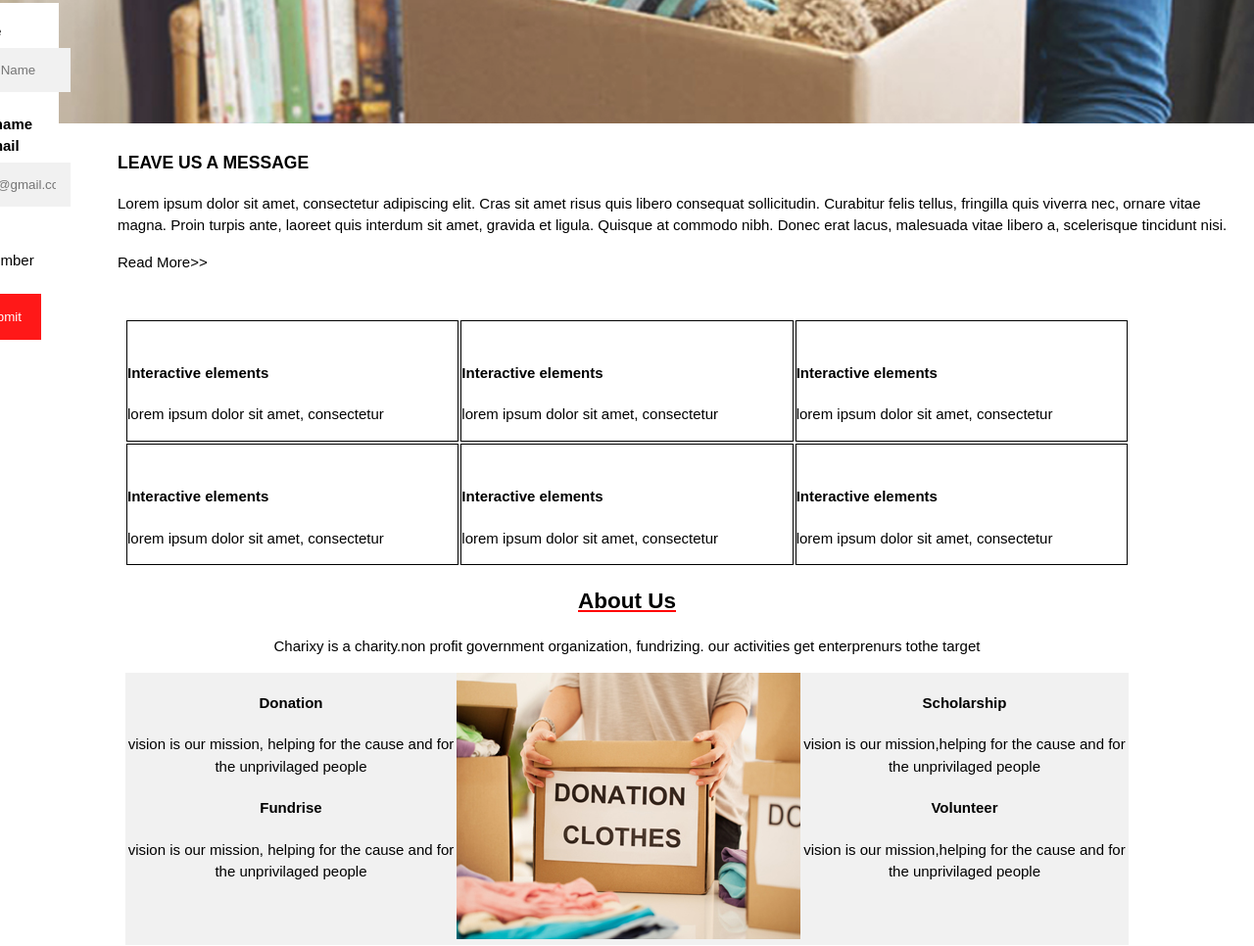
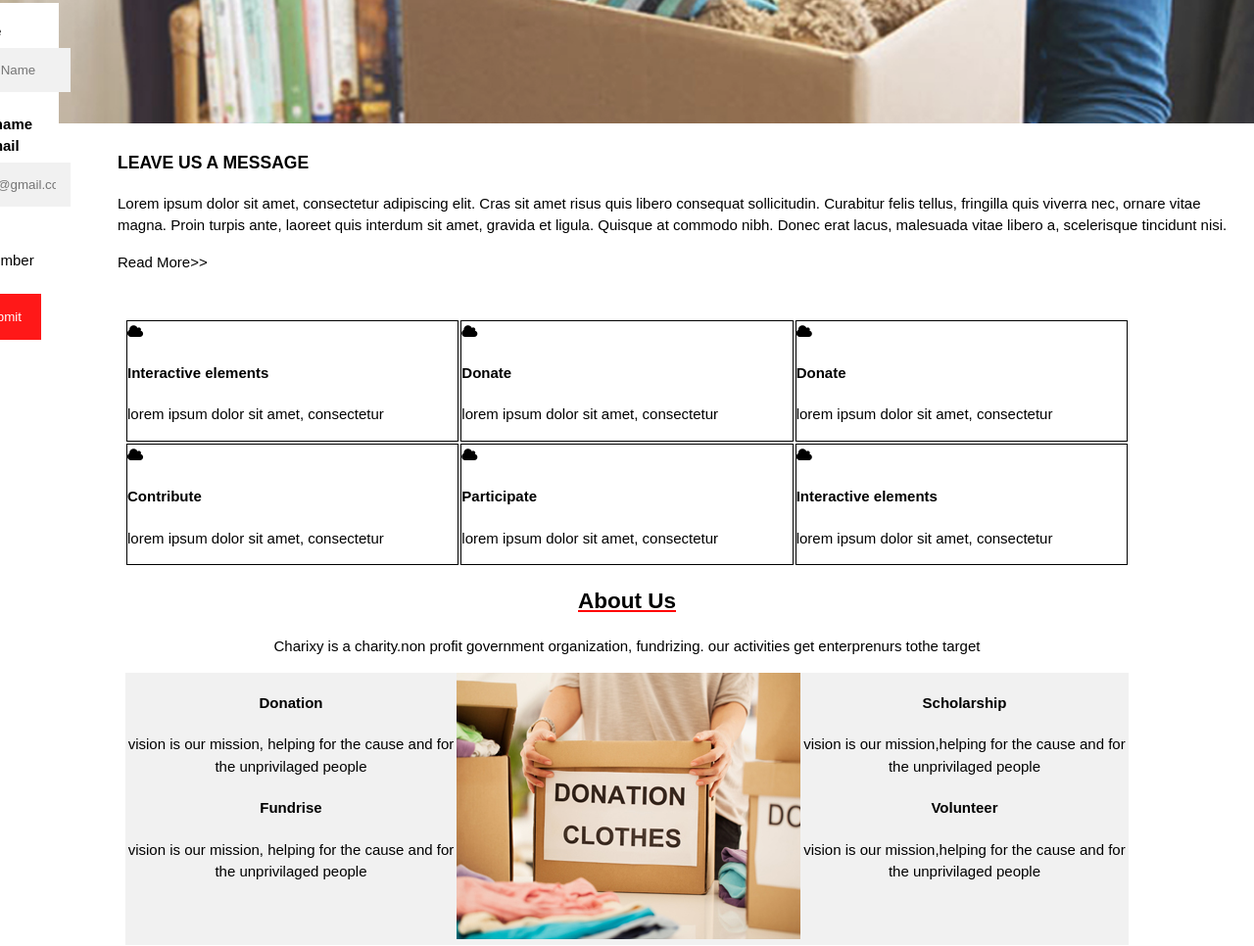
Before and after one commit to shileshv2/sandbox, a plain HTML site: page rdesktop.html in a window 1280 px wide. Shown: the part 777-1743 px from the top of the page at 98% size. Drawn offline with Linux system fonts and the light colour scheme.

Commit message:
modified boxes section

```diff
--- a/rdesktop.html
+++ b/rdesktop.html
@@ -110,44 +110,44 @@
     <div class="container">
     <div class="row1">
       <div class="column">
-        <i class="fas fa-cloud"></i>
+        <i class="fa fa-cloud"></i>
         <p>
           <h4>Interactive elements</h4>
         </p>
         <p>lorem ipsum dolor sit amet, consectetur </p>
       </div>
       <div class="column">
-        <i class="fas fa-cloud"></i>
+        <i class="fa fa-cloud"></i>
         <p>
-          <h4>Interactive elements</h4>
+          <h4>Donate</h4>
         </p>
         <p>lorem ipsum dolor sit amet, consectetur </p>
       </div>
       <div class="column">
-        <i class="fas fa-cloud"></i>
+        <i class="fa fa-cloud"></i>
         <p>
-          <h4>Interactive elements</h4>
+          <h4>Donate</h4>
         </p>
         <p>lorem ipsum dolor sit amet, consectetur </p>
       </div>
     </div>
     <div class="row2">
       <div class="column">
-        <i class="fas fa-cloud"></i>
+        <i class="fa fa-cloud"></i>
         <p>
-          <h4>Interactive elements</h4>
+          <h4>Contribute</h4>
         </p>
         <p>lorem ipsum dolor sit amet, consectetur </p>
       </div>
       <div class="column">
-        <i class="fas fa-cloud"></i>
+        <i class="fa fa-cloud"></i>
         <p>
-          <h4>Interactive elements</h4>
+          <h4>Participate</h4>
         </p>
         <p>lorem ipsum dolor sit amet, consectetur </p>
       </div>
       <div class="column">
-        <i class="fas fa-cloud"></i>
+        <i class="fa fa-cloud"></i>
         <p>
           <h4>Interactive elements</h4>
         </p>
--- a/styles.css
+++ b/styles.css
@@ -97,7 +97,7 @@ background-color:grey;
 
 input[type=button] {
   background-color:white;
-  border:double;
+  border:single;
   border-color:red;
   border-collapse:none;
   color: red;
```
